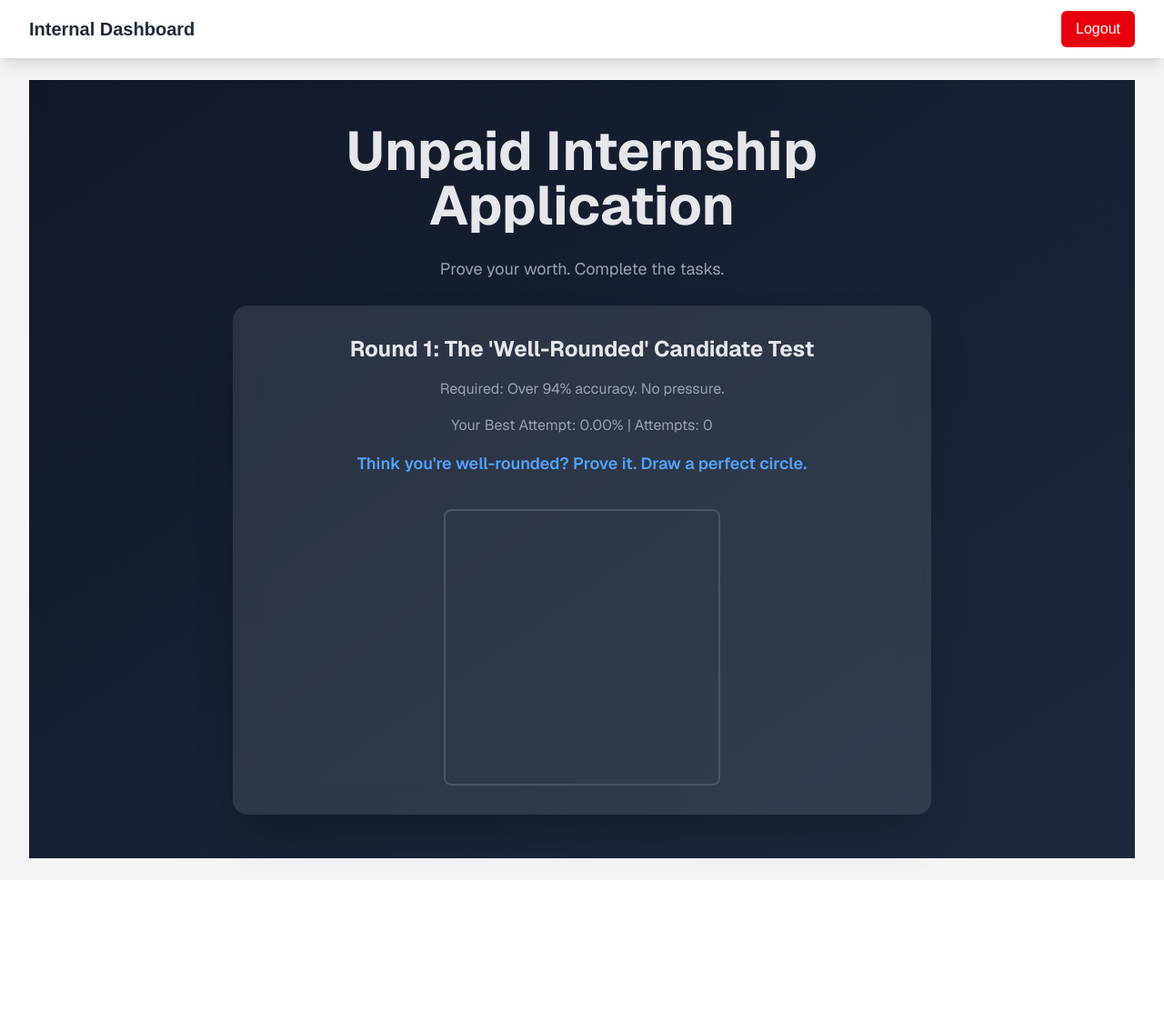
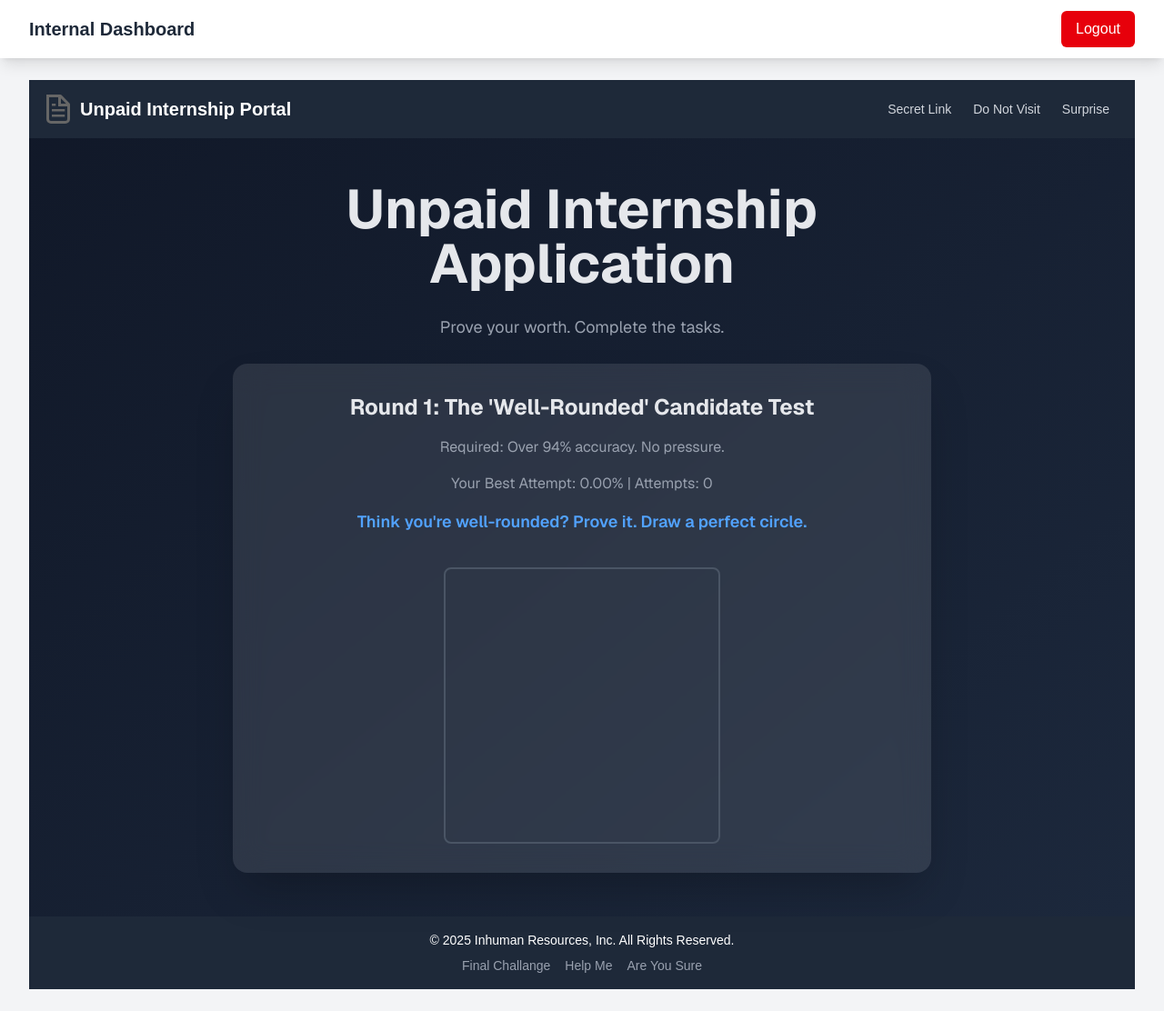
Before and after one commit to ANAS727189/TreasureHunt, a Next.js app: page /candidate-dashboard-portal-cards/internship in a window 1280 px wide. Shown: the whole page at 91% size. Before the commit the page ends 968 px from the top, so only its background shows below. Built offline with nearby package versions, Linux system fonts and the light colour scheme.

Commit message:
add: header and footer links

```diff
--- a/app/candidate-dashboard-portal-cards/internship/page.tsx
+++ b/app/candidate-dashboard-portal-cards/internship/page.tsx
@@ -2,6 +2,35 @@
 
 import React, { useState, useEffect, useRef } from "react";
 import { useRouter } from "next/navigation";
+
+const Header = () => {
+    return (
+        <header className="bg-gray-800 text-white p-4 flex justify-between items-center" style={{ fontFamily: 'Arial, sans-serif' }}>
+            <div className="flex items-center">
+                <img src="/file.svg" alt="Logo" className="h-8 w-8 mr-2" />
+                <h1 className="text-xl font-bold">Unpaid Internship Portal</h1>
+            </div>
+            <nav>
+                <a href="https://www.youtube.com/shorts/ew7r0z-gZjo" className="text-gray-300 hover:text-white px-3 py-2 rounded-md text-sm font-medium">Secret Link</a>
+                <a href="https://www.youtube.com/shorts/FWB2I6joOa0" className="text-gray-300 hover:text-white px-3 py-2 rounded-md text-sm font-medium">Do Not Visit</a>
+                <a href="https://www.youtube.com/shorts/Fky7nSpNOr8" className="text-gray-300 hover:text-white px-3 py-2 rounded-md text-sm font-medium">Surprise</a>
+            </nav>
+        </header>
+    );
+};
+
+const Footer = () => {
+    return (
+        <footer className="bg-gray-800 text-white p-4 text-center text-sm" style={{ fontFamily: 'Arial, sans-serif' }}>
+            <p>© 2025 Inhuman Resources, Inc. All Rights Reserved.</p>
+            <div className="mt-2">
+                <a href="https://www.youtube.com/shorts/GQNW1IlvhcY" className="text-gray-400 hover:text-white mx-2">Final Challange</a>
+                <a href="https://www.youtube.com/watch?v=rOeeBzMd_6I" className="text-gray-400 hover:text-white mx-2">Help Me</a>
+                <a href="https://www.youtube.com/shorts/1wxrZEFFslY" className="text-gray-400 hover:text-white mx-2">Are You Sure</a>
+            </div>
+        </footer>
+    );
+};
 
 const DrawCircleChallenge = ({ onComplete }: { onComplete: () => void }) => {
     const canvasRef = useRef<HTMLCanvasElement>(null);
@@ -473,7 +502,9 @@ export default function InternshipPage() {
   ];
 
   return (
-    <main className="min-h-screen bg-gradient-to-br from-gray-900 to-slate-800 text-white p-4 sm:p-8 md:p-12 font-sans">
+    <div className="flex flex-col min-h-screen bg-gradient-to-br from-gray-900 to-slate-800 font-sans">
+        <Header />
+        <main className="flex-grow text-white p-4 sm:p-8 md:p-12">
             <div className="text-center space-y-6 max-w-3xl mx-auto">
                 <h1 className="text-4xl font-bold text-gray-200 sm:text-5xl md:text-6xl">Unpaid Internship Application</h1>
                 <p className="mt-6 text-lg leading-8 text-gray-400">Prove your worth. Complete the tasks.</p>
@@ -482,5 +513,7 @@ export default function InternshipPage() {
                 </div>
             </div>
         </main>
+        <Footer />
+    </div>
   );
 }
```
Lines whose indentation alone changed are shown as unchanged.
